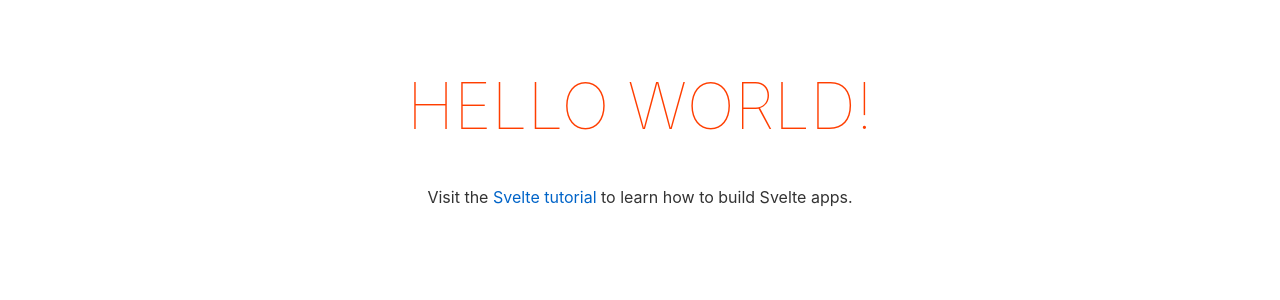
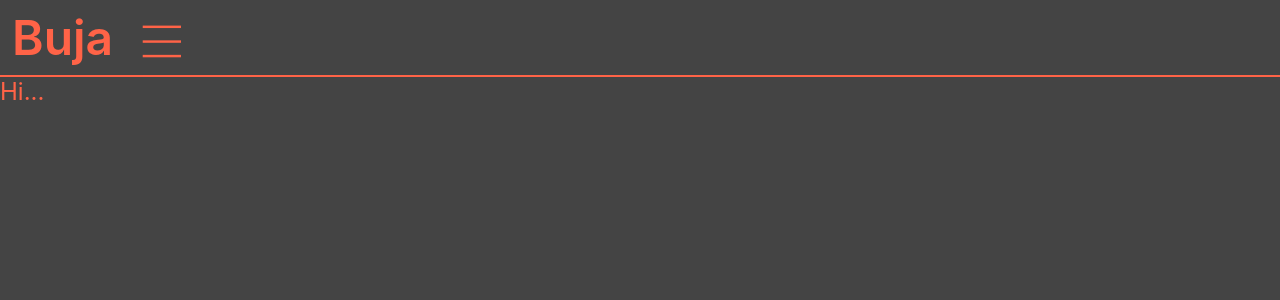
Before and after one commit to Supermath101/TeenHacksLI-2020, a Svelte app: page / in a window 1280 px wide. Shown: the top 300 px of the page. Built offline with nearby package versions, Linux system fonts and the light colour scheme.

Commit message:
Added Header and Starting Styles

```diff
--- a/public/global.css
+++ b/public/global.css
@@ -7,7 +7,7 @@ html, body {
 body {
 	color: #333;
 	margin: 0;
-	padding: 8px;
+	padding: 0;
 	box-sizing: border-box;
 	font-family: -apple-system, BlinkMacSystemFont, "Segoe UI", Roboto, Oxygen-Sans, Ubuntu, Cantarell, "Helvetica Neue", sans-serif;
 }
--- a/src/App.svelte
+++ b/src/App.svelte
@@ -1,30 +1,70 @@
 <script>
-	export let name;
+
 </script>
+<style>
+	main {
+		background: #444;
+		width: 100%;
+		height: 100vh;
+		color: #FF6347;
+		font-size: 1.5em;
+	}
+	* {
+		margin:0;
+		padding:0;
+	}
+
+	#menu-button {
+		rotate: 90deg;
+		display: inline-block;
+		user-select: none;
+		cursor: pointer;
+		margin-left: 1.25rem;
+		font-size: 2rem;
+		letter-spacing: 0.125em;
+	}
+
+	input:not(:checked) ~ #menu-button::before {
+		content: "|||";
+	}
+
+	input:checked ~ #menu-button:before {
+		content: "X";
+	}
+
+
+	#menu-checkbox {
+		display: none;
+	}
+	#menu-checkbox:not(:checked) + * + div {
+		display: none;
+	}
+
+	#text-logo {
+		font-size: 3rem;
+		font-weight: 600;
+	}
+
+	nav {
+		display: inline;
+	}
+
+	header {
+		padding: 0.5rem 0.75rem;
+		border-bottom: #FF6347 0.15rem solid;
+	}
+</style>
 
 <main>
-	<h1>Hello {name}!</h1>
-	<p>Visit the <a href="https://svelte.dev/tutorial">Svelte tutorial</a> to learn how to build Svelte apps.</p>
+	<header>
+		<span id="text-logo">Buja</span>
+		<nav>
+			<input id="menu-checkbox" type="checkbox" />
+			<label id="menu-button" for="menu-checkbox"></label>
+			<div>...<!-- TODO: Add list of link within menu here --></div>
+		</nav>
+	</header>
+	<div id="main-content">
+		Hi...
+	</div>
 </main>
-
-<style>
-	main {
-		text-align: center;
-		padding: 1em;
-		max-width: 240px;
-		margin: 0 auto;
-	}
-
-	h1 {
-		color: #ff3e00;
-		text-transform: uppercase;
-		font-size: 4em;
-		font-weight: 100;
-	}
-
-	@media (min-width: 640px) {
-		main {
-			max-width: none;
-		}
-	}
-</style>
--- a/src/main.js
+++ b/src/main.js
@@ -1,10 +1,7 @@
 import App from './App.svelte';
 
 const app = new App({
-	target: document.body,
-	props: {
-		name: 'world'
-	}
+	target: document.body
 });
 
 export default app;
```
Also changed, not shown: 1 other file (tests, documents, lock files or other folders).
